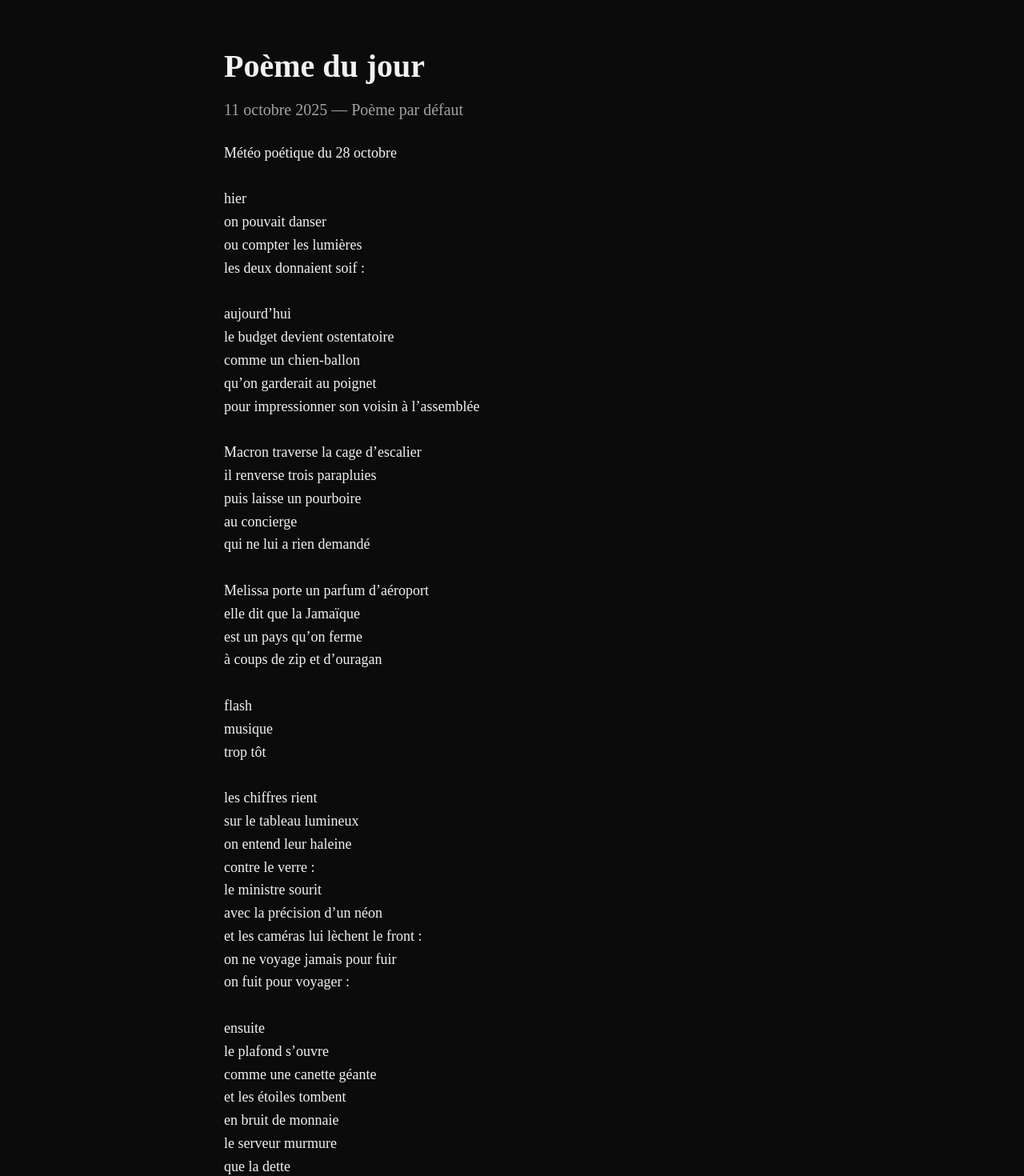
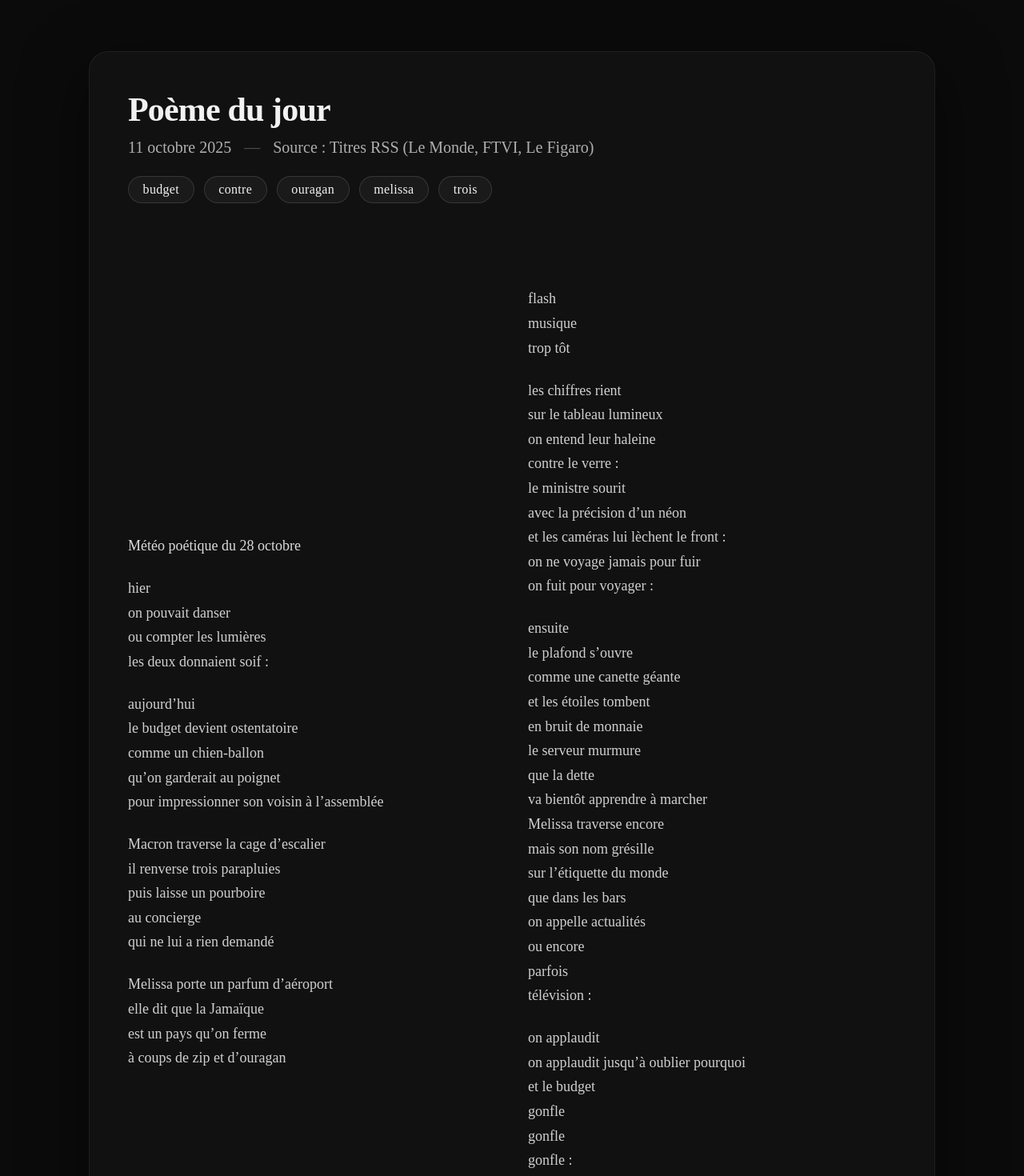
Before and after one commit to mthSmz/daily-words, a Next.js app: page / in a window 1280 px wide. Shown: the top 1470 px of the page at 80% size. Built offline with nearby package versions, Linux system fonts and the light colour scheme; no server answers.

Commit message:
Refine fallback poem layout

```diff
--- a/app/page.jsx
+++ b/app/page.jsx
@@ -110,43 +110,166 @@ c’était notre peau
 notre peau
 qu’ils voulaient mettre dans le budget.`;
 
+    const fallbackWords = ['budget', 'contre', 'ouragan', 'melissa', 'trois'];
+    const fallbackSources = 'Titres RSS (Le Monde, FTVI, Le Figaro)';
     const fallbackDate = new Date().toLocaleDateString('fr-FR', {
       dateStyle: 'long',
       timeZone: 'Europe/Paris',
     });
+    const fallbackStanzas = fallbackPoem.trim().split('\n\n');
+    const midpoint = Math.ceil(fallbackStanzas.length / 2);
+    const firstColumn = fallbackStanzas.slice(0, midpoint);
+    const secondColumn = fallbackStanzas.slice(midpoint);
+    const year = new Date().getFullYear();
 
     return (
       <main
         style={{
           minHeight: '100vh',
-          display: 'grid',
-          placeItems: 'center',
+          display: 'flex',
+          alignItems: 'center',
+          justifyContent: 'center',
           background: '#0b0b0c',
           color: '#f2f2f3',
-          padding: '2rem',
+          padding: '4rem 2rem',
         }}
       >
-        <div style={{ maxWidth: 720, width: '100%' }}>
-          <h1 style={{ fontSize: 40, marginBottom: 12, fontWeight: 700 }}>
-            Poème du jour
-          </h1>
-          <p style={{ opacity: 0.65, marginBottom: 16, fontSize: 20 }}>
-            {fallbackDate} — <span>Poème par défaut</span>
-          </p>
+        <div
+          style={{
+            maxWidth: 960,
+            width: '100%',
+            background: 'rgba(19, 19, 20, 0.85)',
+            border: '1px solid rgba(255, 255, 255, 0.06)',
+            borderRadius: 24,
+            padding: '3rem',
+            boxShadow: '0 24px 80px rgba(0, 0, 0, 0.55)',
+            backdropFilter: 'blur(8px)',
+          }}
+        >
+          <header style={{ marginBottom: '2.5rem' }}>
+            <h1
+              style={{
+                fontSize: 42,
+                fontWeight: 700,
+                letterSpacing: '-0.02em',
+                margin: 0,
+              }}
+            >
+              Poème du jour
+            </h1>
+            <p
+              style={{
+                marginTop: '0.75rem',
+                fontSize: 20,
+                opacity: 0.7,
+                display: 'flex',
+                flexWrap: 'wrap',
+                gap: '0.5rem 1rem',
+                alignItems: 'center',
+              }}
+            >
+              <span>{fallbackDate}</span>
+              <span style={{ opacity: 0.4 }}>—</span>
+              <span>Source&nbsp;: {fallbackSources}</span>
+            </p>
+            <div
+              style={{
+                display: 'flex',
+                flexWrap: 'wrap',
+                gap: '0.75rem',
+                marginTop: '1.5rem',
+              }}
+            >
+              {fallbackWords.map((word) => (
+                <span
+                  key={word}
+                  style={{
+                    padding: '0.45rem 1.1rem',
+                    borderRadius: 999,
+                    border: '1px solid rgba(255, 255, 255, 0.12)',
+                    background: 'rgba(255, 255, 255, 0.04)',
+                    fontSize: 16,
+                    fontWeight: 500,
+                    textTransform: 'lowercase',
+                    letterSpacing: '0.02em',
+                  }}
+                >
+                  {word}
+                </span>
+              ))}
+            </div>
+          </header>
+
           <section
             style={{
-              marginTop: 28,
-              whiteSpace: 'pre-wrap',
-              lineHeight: 1.6,
-              fontSize: 18,
+              display: 'grid',
+              gridTemplateColumns: '1fr 1fr',
+              gap: '2.5rem',
+              alignItems: 'center',
+              justifyItems: 'center',
             }}
           >
-            {fallbackPoem}
+            <div style={{ width: '100%' }}>
+              {firstColumn.map((stanza, stanzaIndex) => {
+                const lines = stanza.split('\n');
+                return (
+                  <p
+                    key={`left-${stanzaIndex}`}
+                    style={{
+                      margin: 0,
+                      marginBottom: '1.4rem',
+                      lineHeight: 1.7,
+                      fontSize: 18,
+                      opacity: stanzaIndex === 0 ? 0.9 : 0.85,
+                    }}
+                  >
+                    {lines.map((line, lineIndex) => (
+                      <span key={`left-${stanzaIndex}-${lineIndex}`}>
+                        {line}
+                        {lineIndex < lines.length - 1 && <br />}
+                      </span>
+                    ))}
+                  </p>
+                );
+              })}
+            </div>
+            <div style={{ width: '100%', marginTop: '4rem' }}>
+              {secondColumn.map((stanza, stanzaIndex) => {
+                const lines = stanza.split('\n');
+                return (
+                  <p
+                    key={`right-${stanzaIndex}`}
+                    style={{
+                      margin: 0,
+                      marginBottom: '1.4rem',
+                      lineHeight: 1.7,
+                      fontSize: 18,
+                      opacity: 0.85,
+                    }}
+                  >
+                    {lines.map((line, lineIndex) => (
+                      <span key={`right-${stanzaIndex}-${lineIndex}`}>
+                        {line}
+                        {lineIndex < lines.length - 1 && <br />}
+                      </span>
+                    ))}
+                  </p>
+                );
+              })}
+            </div>
           </section>
+
           <footer
-            style={{ marginTop: 40, opacity: 0.5, fontSize: 14 }}
+            style={{
+              marginTop: '3rem',
+              fontSize: 14,
+              opacity: 0.45,
+              textAlign: 'center',
+              letterSpacing: '0.05em',
+              textTransform: 'uppercase',
+            }}
           >
-            © {new Date().getFullYear()} — Daily Words
+            © {year} — Daily Words
           </footer>
         </div>
       </main>
```
